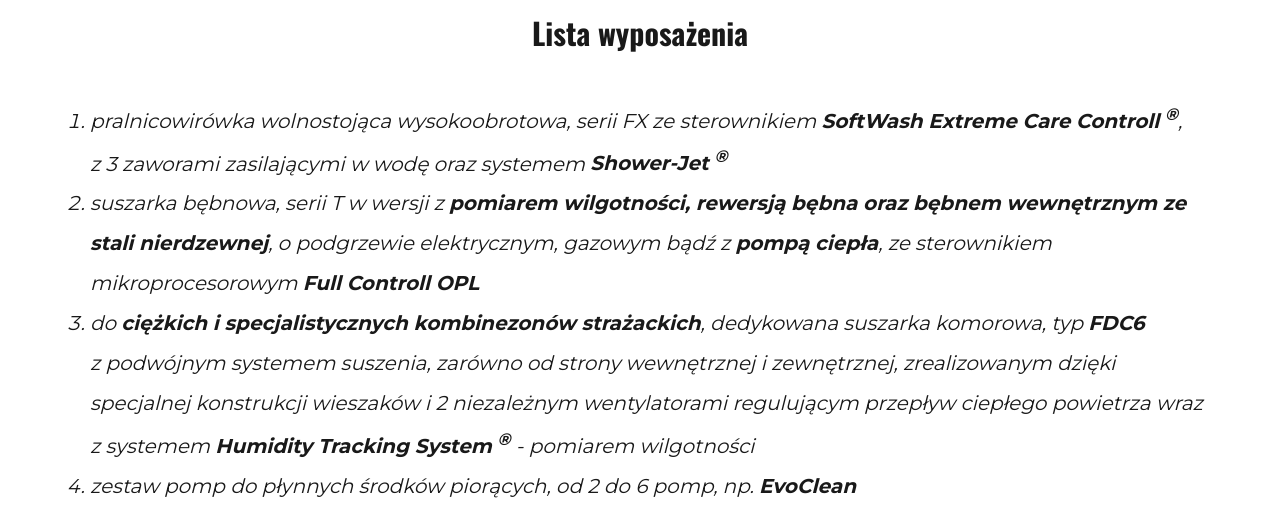
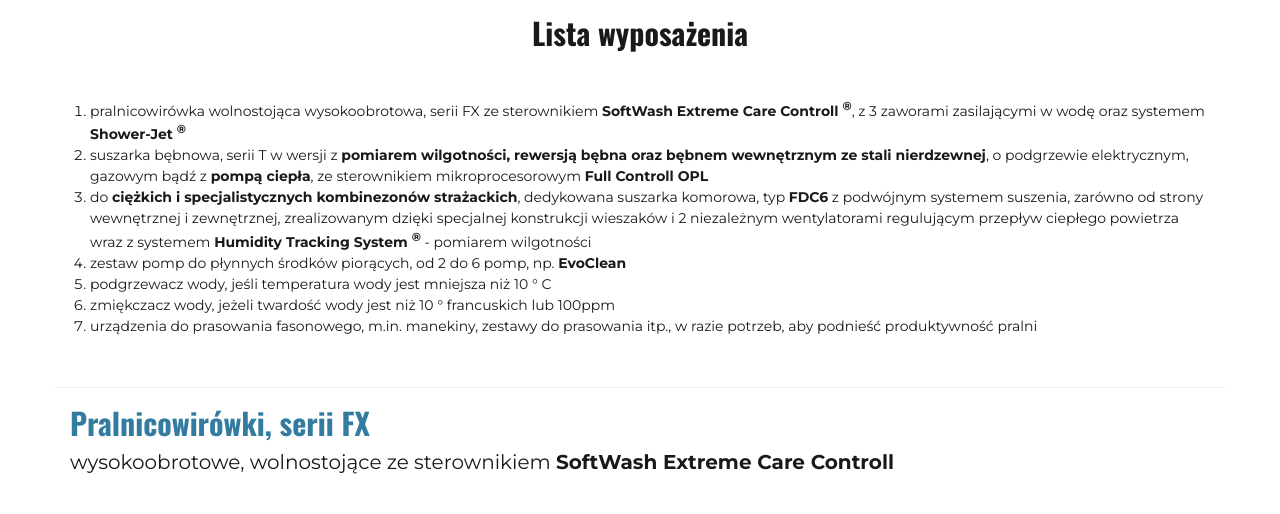
Before and after one commit to krystek77/pralma, a PHP site: page /pralnice-dla-strazy-pozarnej.html in a window 1280 px wide. Shown: the part 415-929 px from the top of the page. Run offline with PHP 8.4, Linux system fonts and the light colour scheme; grey boxes are pictures that could not be loaded.

Commit message:
correct list of equipment style

```diff
--- a/scss/firebrigade.scss
+++ b/scss/firebrigade.scss
@@ -137,13 +137,14 @@
         display: block;
 
         .article__list {
-            text-align: left
+            text-align: left;
+            padding-bottom: 5rem;
+            border-bottom: 1px solid $color-light;
         }
 
         .article__item {
-            font-style: italic;
-            font-size: 2rem;
-            line-height: 2;
+            font-size: 1.4rem;
+            line-height: 1.5;
         }
     }
 
--- a/style/firebrigade.css
+++ b/style/firebrigade.css
@@ -202,12 +202,13 @@
 .article--no-grid .article__list,
 .article__technology-description--no-grid .article__list {
   text-align: left;
+  padding-bottom: 5rem;
+  border-bottom: 1px solid #eef0eb;
 }
 .article--no-grid .article__item,
 .article__technology-description--no-grid .article__item {
-  font-style: italic;
-  font-size: 2rem;
-  line-height: 2;
+  font-size: 1.4rem;
+  line-height: 1.5;
 }
 .article__header,
 .article__technology-description__header {
```
Also changed, not shown: 1 other file.
